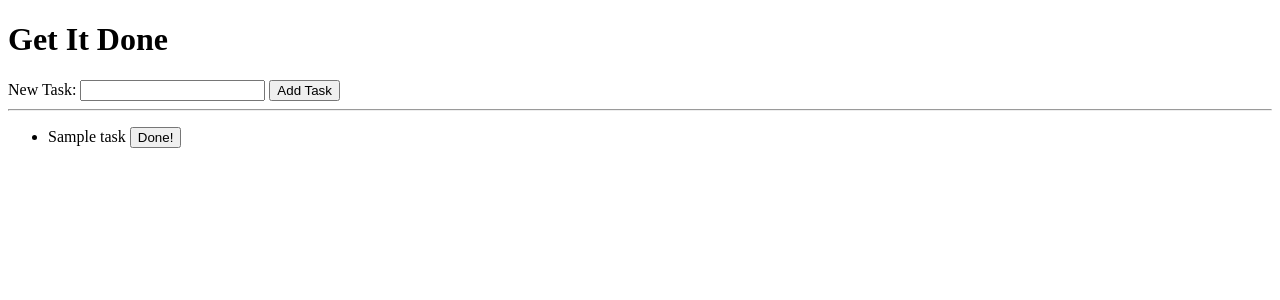
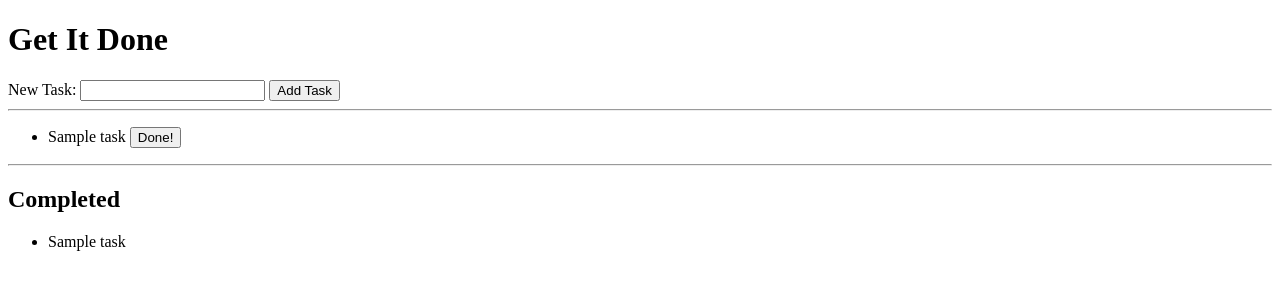
Before and after one commit to TheObtuseAutodidact/get-it-done, a Flask app: template templates/todos.html in a window 1280 px wide. Shown: the top 300 px of the page. Run offline with Flask 2, Linux system fonts and the light colour scheme; tables that the repository leaves empty hold one stand-in row (values such as "Sample post"); the template is opened without the code that fills it: values that come from a table or form of the project are taken from there, most other values are stand-ins (such as "Sample title", 1, 10 or a date in 2020).

Commit message:
Add completed field to Task model
Modify delete-task route to change completed(bool) to False
and modify view to display completed and uncompleted tasks seperately

```diff
--- a/main.py
+++ b/main.py
@@ -13,9 +13,11 @@ db = SQLAlchemy(app)
 class Task(db.Model):
     id = db.Column(db.Integer, primary_key=True)
     name = db.Column(db.String(120))
+    completed = db.Column(db.Boolean, default=False, nullable=False)
 
     def __init__(self, name):
         self.name = name
+        # self.completed = False
 
 
 # tasks = []
@@ -29,16 +31,20 @@ def index():
         db.session.add(new_task)
         db.session.commit()
 
-    tasks = Task.query.all()
+    tasks = Task.query.filter_by(completed=False).all()
+    completed_tasks = Task.query.filter_by(completed=True).all()
 
-    return render_template("todos.html", title="Get It Done!",tasks=tasks)
+    return render_template("todos.html", title="Get It Done!",tasks=tasks, completed_tasks=completed_tasks)
 
 @app.route("/delete-task", methods=["POST"])
 def delete_task():
     task_id = int(request.form['task-id'])
     task = Task.query.get(task_id)
-    db.session.delete(task)
+    # db.session.delete(task)
+    task.completed = True
+    db.session.add(task)
     db.session.commit()
+
     return redirect("/")
 
 if __name__ == '__main__':
--- a/templates/todos.html
+++ b/templates/todos.html
@@ -24,4 +24,13 @@
     </li>
     {% endfor %}
 </ul>
+{% endif %}
+
+<hr> {% if completed_tasks|length > 0 %}
+<h2> Completed</h2>
+<ul>
+    {% for task in completed_tasks %}
+    <li>{{task.name}}</li>
+    {% endfor %}
+</ul>
 {% endif %} {% endblock %}
```
